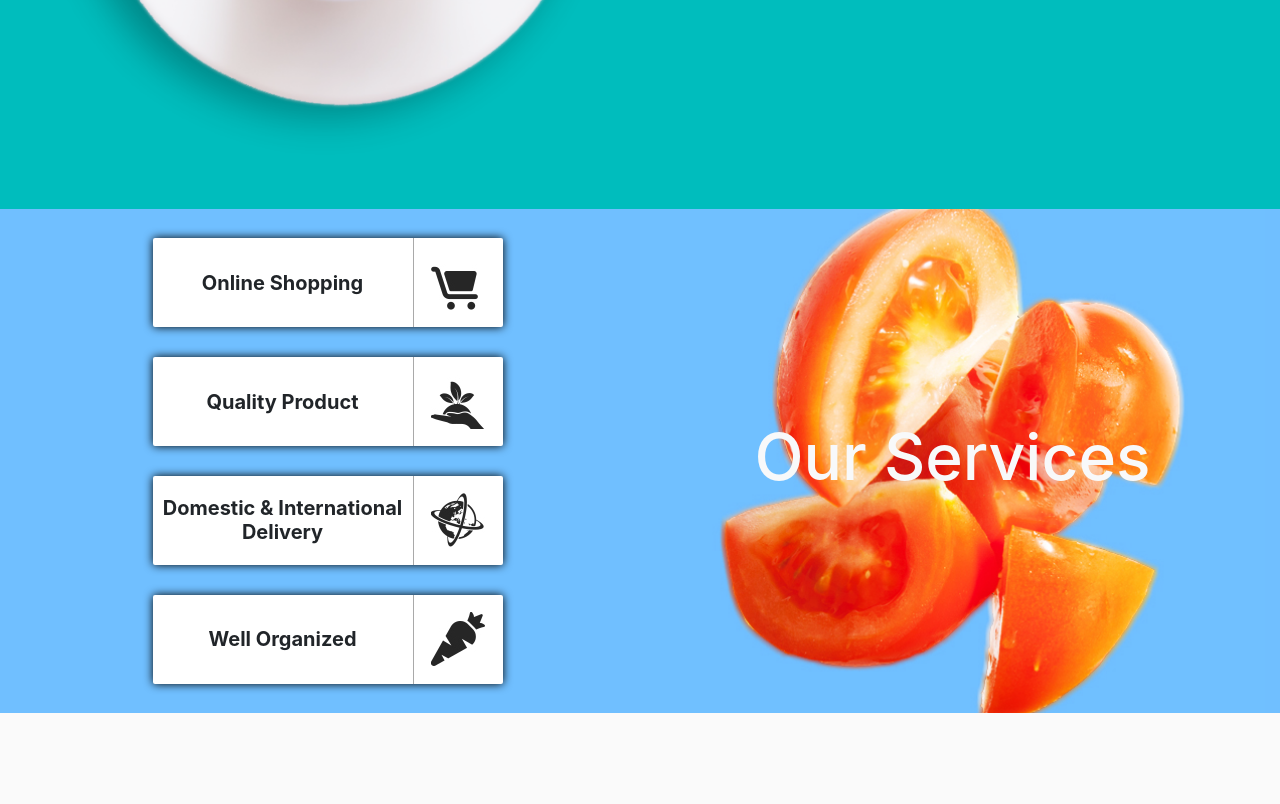
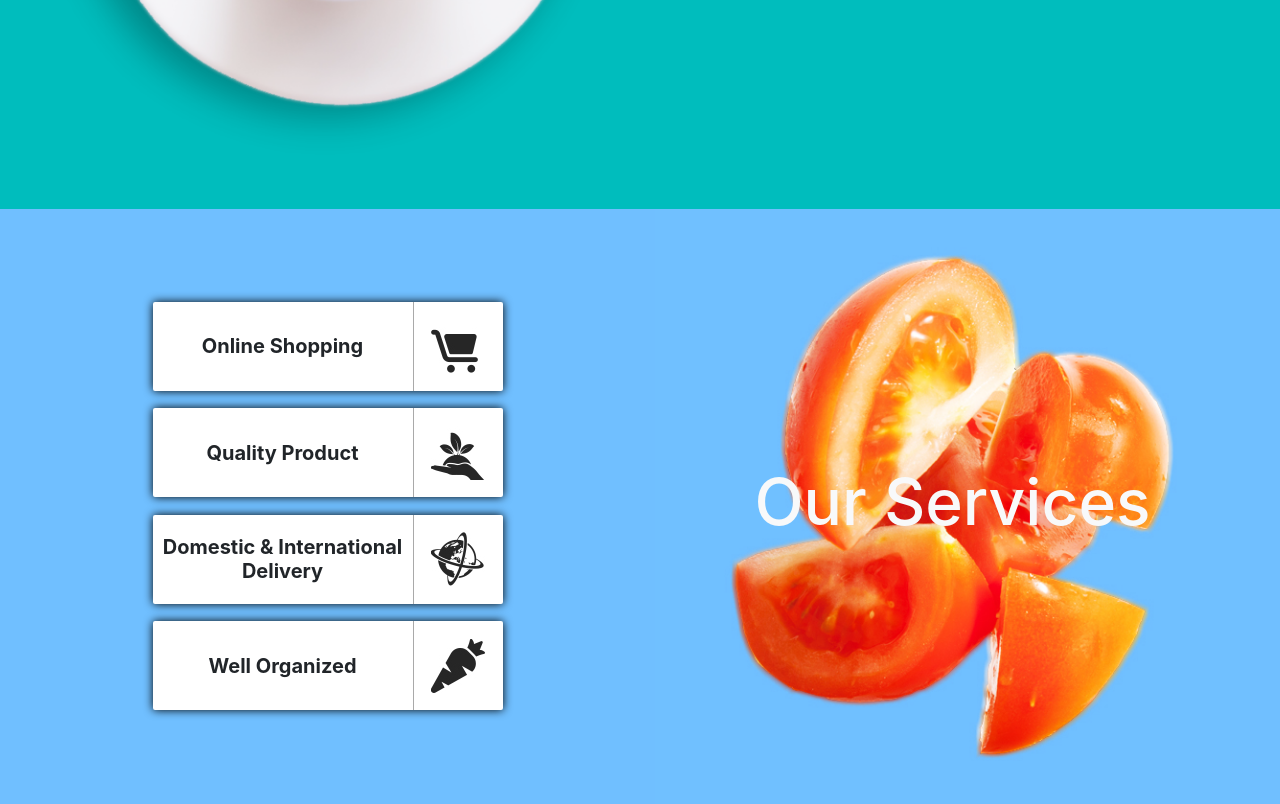
Before and after one commit to kedziorap/week2, a website: page index.html in a window 1280 px wide. Shown: the part 1276-2080 px from the top of the page. Before the commit the page ends 1989 px from the top, so only its background shows below. Drawn offline with nearby package versions, Linux system fonts and the light colour scheme.

Commit message:
Fix services

```diff
--- a/index.html
+++ b/index.html
@@ -69,7 +69,8 @@
         <section class="services">
             <div class="my-container">
                 <div class="row">
-                    <div class="col-12 col-sm-6 d-">
+                    <div class="col-12 col-sm-6 order-2 order-sm-1 d-flex align-items-center justify-content-center py-5">
+                        <div>
                             <div class="block">
                                 <div class="block-text flex-fill">
                                     <h5>Online Shopping</h5>
@@ -103,7 +104,9 @@
                                 </div>
                             </div>
                         </div>
-                    <div class="col-12 col-sm-6 photo-part d-flex align-items-center justify-content-center">
+                    </div>
+                    <div class="col-12 col-sm-6 photo-part d-flex align-items-center justify-content-center order-sm-2 order-1">
+                       <img class="img-fluid" src="img/2_07.jpg" alt="">
                         <h2 class="text-light text-center">Our Services</h2>
                     </div>
                 </div>
--- a/sass/style.scss
+++ b/sass/style.scss
@@ -107,11 +107,15 @@ body {
         font-size: 4em;
     }
     .photo-part {
-
-        background-image: url(../img/2_07.jpg);
-        background-position: center;
-        background-repeat: no-repeat;
-        background-size: cover;
+        position: relative;
+        overflow: hidden;
+        h2 {
+            z-index: 1;
+            position: absolute;
+        }
+        img {
+            z-index: 0;
+        }
     }
 }
 .block {
@@ -152,6 +156,11 @@ body {
             font-size: 3em;
         }
     }
+    .services {
+        h2 {
+            font-size: 3em;
+        }
+    }
 }
 
 @media (max-width: 575.98px) {
```
Also changed, not shown: css/style.css, 1 other file. Lines whose indentation alone changed are shown as unchanged.
